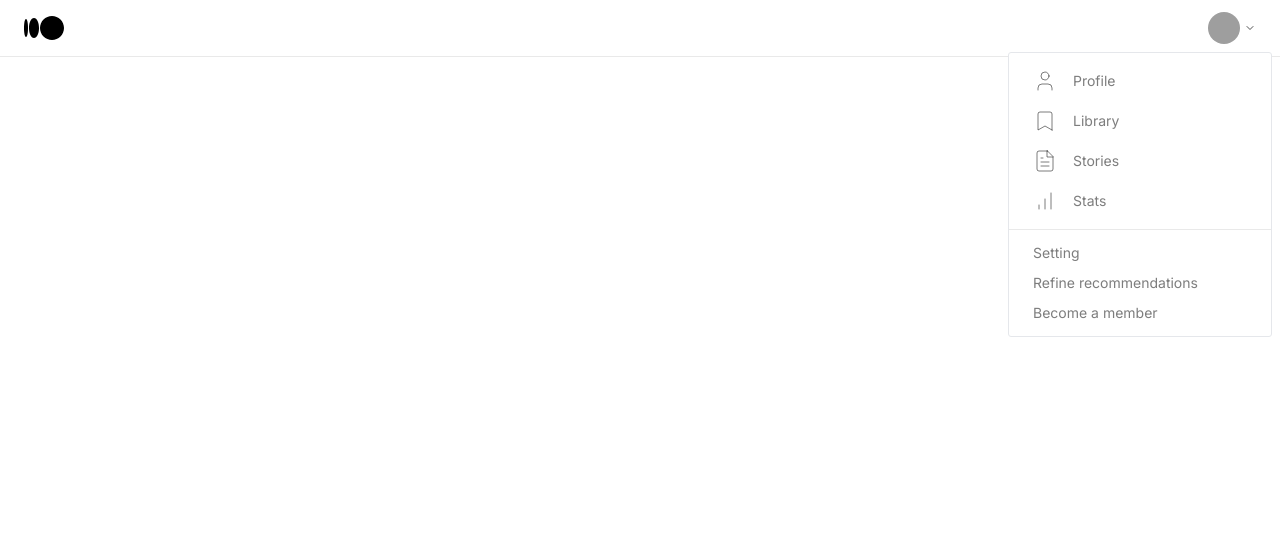
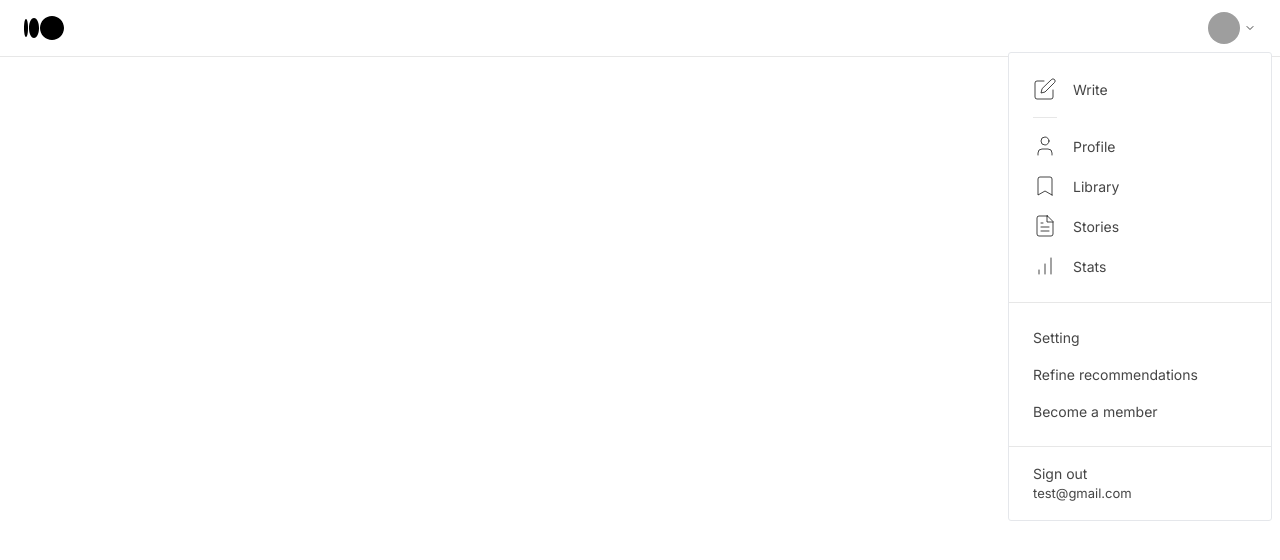
Before and after one commit to 1stMmD/grand, a Next.js app: page / in a window 1280 px wide. Both pictures are taken after a click on the element 1232 px from the left and 28 px from the top of the page. Shown: the top 560 px of the page. Built offline with nearby package versions, Linux system fonts and the light colour scheme; grey boxes are pictures that could not be loaded.

Commit message:
change : neutral tone from 800 to 900

```diff
--- a/src/app/page.tsx
+++ b/src/app/page.tsx
@@ -1,8 +1,4 @@
 "use client"
-
-import { Icons } from "@/client/components/icons"
-import UserAccountNav from "@/client/components/user-account-nav"
-import UserAvatar from "@/client/components/user-avatar"
 
 export default function Home() {
   return (
--- a/src/client/components/icons.tsx
+++ b/src/client/components/icons.tsx
@@ -1,4 +1,5 @@
-import { BarChart, Bookmark, LucideIcon } from "lucide-react"
+import { Edit } from "lucide-react"
+import { BarChart, Bookmark, Edit3, LucideIcon, Pencil } from "lucide-react"
 import {
     Search,
     Moon,
@@ -36,5 +37,6 @@ export const Icons  : {
     down : ChevronDown,
     fileText : FileText,
     bookmark : Bookmark,
-    barChart : BarChart
+    barChart : BarChart,
+    edit : Edit
 }
--- a/src/client/components/ui/dropdown-menu.tsx
+++ b/src/client/components/ui/dropdown-menu.tsx
@@ -50,14 +50,31 @@ const DropdownMenuItem = React.forwardRef<
     ref={ref}
     className={cn(
         `flex outline-none px-6 py-2 gap-4 transition-colors
-        hover:text-neutral text-neutral/60
-        cursor-pointer text-[14px] leading-none items-center`,
+        hover:text-neutral text-neutral/80 font-[400]
+        cursor-pointer text-[14px] items-center`,
         className
     )}
     {...props}
     />
 ))
 DropdownMenuItem.displayName = DropdownMenuPrimitive.Item.displayName
+
+const DropdownMenuLabel = React.forwardRef<
+    React.ElementRef<typeof DropdownMenuPrimitive.Label>,
+    React.ComponentPropsWithoutRef<typeof DropdownMenuPrimitive.Label>
+>(({className, ...props}, ref) => (
+    <DropdownMenuPrimitive.Label
+    ref={ref}
+    className={cn(
+        `flex outline-none px-6 py-2 gap-4 transition-colors
+        text-neutral/80 font-[400]
+        cursor-default text-[13px] items-center`,
+        className
+    )}
+    {...props}
+    />
+))
+DropdownMenuLabel.displayName = DropdownMenuPrimitive.Label.displayName
 
 const DropdownMenuSeparator = React.forwardRef<
     React.ElementRef<typeof DropdownMenuPrimitive.Separator>,
@@ -83,5 +100,6 @@ export {
     DropdownMenuSeparator,
     DropdownMenuSub,
     DropdownMenuSubTrigger,
-    DropdownMenuTrigger
+    DropdownMenuTrigger,
+    DropdownMenuLabel
 }
--- a/src/client/components/user-account-nav.tsx
+++ b/src/client/components/user-account-nav.tsx
@@ -6,7 +6,8 @@ import {
     DropdownMenuItem,
     DropdownMenuTrigger,
     DropdownMenuContent,
-    DropdownMenuSeparator
+    DropdownMenuSeparator,
+    DropdownMenuLabel
 } from "./ui/dropdown-menu"
 import UserAvatar from "./user-avatar"
 import { usePathname } from "next/navigation"
@@ -35,6 +36,22 @@ function UserAccountNav({ user } : { user : { name : string, image : string }})
                 max-h-[calc(100vh_-_60px)] overflow-y-auto z-[50] relative
                 m-2 bg-background
                 ">
+                    <div
+                    className="
+                    flex
+                    flex-col
+                    py-4
+                    ">
+                        <Link href={"/write"}>
+                            <DropdownMenuItem>
+                                 <Icons.edit strokeWidth={1} />
+                                <span>{"Write"}</span>
+                            </DropdownMenuItem>
+                        </Link>
+                    </div>
+
+                    <DropdownMenuSeparator className="w-[24px] -my-2 mx-6"/>
+
                     {userAccountNavConfig.map(({sections} : { sections : UserAccountNavSection[] }, idx, list) => (
                         <Fragment
                         key={idx}>
@@ -42,7 +59,7 @@ function UserAccountNav({ user } : { user : { name : string, image : string }})
                             className="
                             flex
                             flex-col
-                            py-2
+                            py-4
                             ">
                                 {sections.map(({icon, title, link} : UserAccountNavSection) => {
                                     const Icon = icon ? Icons[icon] : null
@@ -61,9 +78,24 @@ function UserAccountNav({ user } : { user : { name : string, image : string }})
                                 })}
                             </div>
 
-                            { idx < list.length - 1 ? <DropdownMenuSeparator/> : ""}
+                            <DropdownMenuSeparator/>
                         </Fragment>
                     ))}
+
+                    <div
+                    className="
+                    flex
+                    flex-col
+                    py-4
+                    ">
+                        <DropdownMenuItem className="py-0">
+                                Sign out
+                        </DropdownMenuItem>
+
+                        <DropdownMenuLabel className="py-0">
+                                test@gmail.com
+                        </DropdownMenuLabel>
+                    </div>
                 </DropdownMenuContent>
             </DropdownMenuPortal>
         </DropdownMenu>
--- a/tailwind.config.js
+++ b/tailwind.config.js
@@ -9,7 +9,7 @@ module.exports = {
   theme: {
     extend: {
       colors : {
-        neutral : neutral[800],
+        neutral : neutral[900],
         background : white,
         primary : cyan[500],
       }
```
